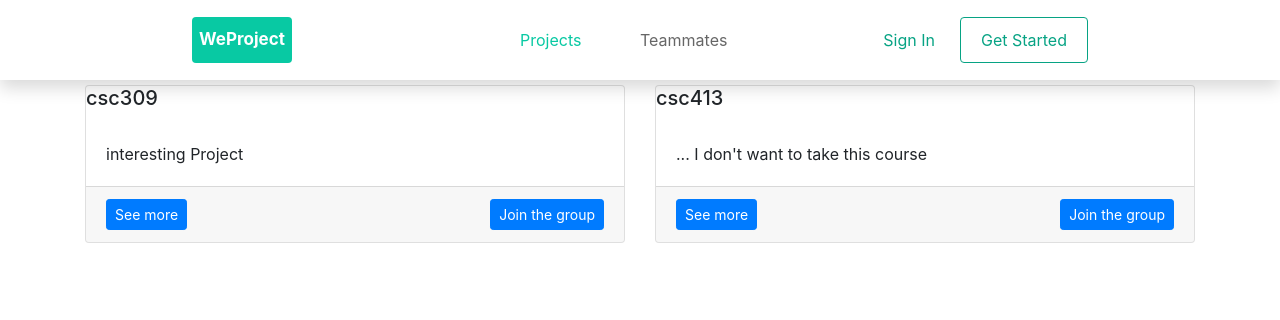
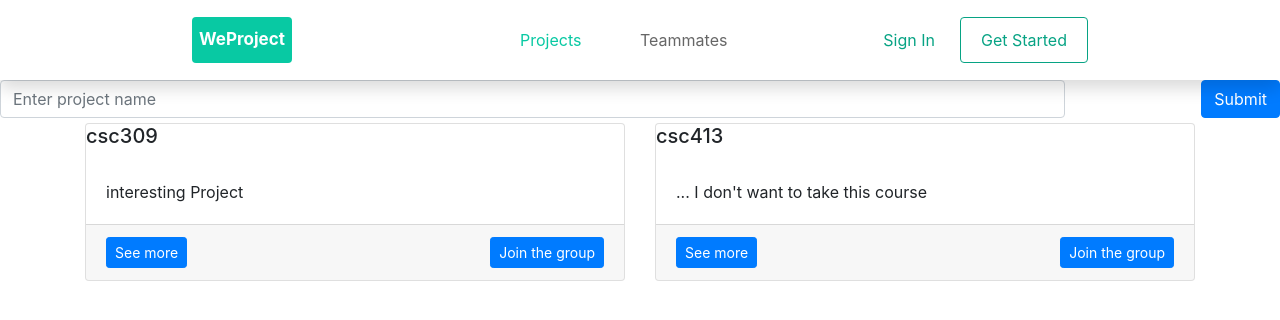
Before and after one commit to cuiboyuan/weproject, a React (Create React App) app: page / in a window 1280 px wide. Shown: the top 320 px of the page. Built offline with nearby package versions, Linux system fonts and the light colour scheme.

Commit message:
finish front end

```diff
--- a/package.json
+++ b/package.json
@@ -14,6 +14,7 @@
     "react-icons": "^4.2.0",
     "react-router-dom": "^5.2.0",
     "react-scripts": "4.0.2",
+    "react-uid": "^2.3.1",
     "web-vitals": "^1.0.1"
   },
   "scripts": {
--- a/src/components/SearchBar/SearchBar.js
+++ b/src/components/SearchBar/SearchBar.js
@@ -1,11 +1,22 @@
 import React, { Component } from 'react'
-
+import {Form, Button, Col} from 'react-bootstrap'
 export default class SearchBar extends Component {
     render() {
         return (
-            <div>
-                <li></li>
-            </div>
+<Form>
+    <Form.Row>
+        <Col md="10" >
+    <Form.Control placeholder="Enter project name" />
+    </Col>
+    <Col>
+    <Button variant="primary" type="submit" className="float-right" md="2">
+    Submit
+  </Button>
+  </Col>
+
+  </Form.Row>
+</Form>
+
         )
     }
 }
--- a/src/components/SimpleList/SimpleList.js
+++ b/src/components/SimpleList/SimpleList.js
@@ -3,7 +3,7 @@ import React, { Component } from 'react'
 import { Container } from 'react-bootstrap'
 import reactDom from 'react-dom'
 import SimpleRow from './SimpleRow';
-
+import { uid } from "react-uid";
 export default class SimpleList extends Component {
     render() {
 
@@ -19,12 +19,16 @@ export default class SimpleList extends Component {
         // }
 
 
-
+//==========
 //here is an example:
-        const data = [{projectName: "csc309", projectDiscription: "interesting Project"}, {projectName:"csc413", projectDiscription:"... I don't want to take this course"}, {}, {}]
+        const data = [{pid:1, projectName: "csc309", projectDiscription: "interesting Project"}, {pid:2, projectName:"csc413", projectDiscription:"... I don't want to take this course"}, {}, {}]
         const numCol = 2;
         const isProject=true;
         const numItem = 4;
+//=========
+
+
+
         let acc = [];
         for (let i=0; i < data.length; i=i+numCol){
             acc.push(data.slice(i, i+numCol));
@@ -33,6 +37,7 @@ export default class SimpleList extends Component {
                 <Container>
                     {acc.map(
                         item=><SimpleRow
+                        key={uid(item)}
                         isProject={isProject}
                         data={item}
                         />
--- a/src/components/SimpleList/SimpleRow.js
+++ b/src/components/SimpleList/SimpleRow.js
@@ -1,7 +1,7 @@
 import React, { Component } from 'react'
 import { Row } from 'react-bootstrap'
-import SimpleCard from '../SimpleCard/SimpleCard'
-
+import SimpleCard from '../SimpleCard/SimpleCard';
+import {uid} from "react-uid";
 export default class extends Component {
     render() {
         const {data, isProject} = this.props;
@@ -13,7 +13,8 @@ export default class extends Component {
             <Row className="top5">
             {data.map(item =>(
                 <SimpleCard data={item}
-                isProject={isProject}/>
+                isProject={isProject}
+                key={uid(item)}/>
             ))}
             </Row>
 
--- a/src/page/project_browser/index.js
+++ b/src/page/project_browser/index.js
@@ -8,15 +8,24 @@ import Card from 'react-bootstrap/Card';
 import 'bootstrap/dist/css/bootstrap.min.css';
 import reactDom from "react-dom";
 import SimpleList from "../../components/SimpleList/SimpleList";
+import SearchBar from "../../components/SearchBar/SearchBar";
 export default class ProjectBrowser extends Component {
+	state={
+		inputForm: "",
+		projects:[]
+	}
+
+
+
   render() {
     return (
       // <div style={{ width: "100%", display: "flex", justifyContent: "center" }}>
       // 	<a href="/project">to go project</a>
       // </div>
-<reactDom>
-<SimpleList />
-</reactDom>
+		<div>
+			<SearchBar />
+		<SimpleList />
+		</div>
     );
   }
 }
```
Also changed, not shown: 1 other file (tests, documents, lock files or other folders).
